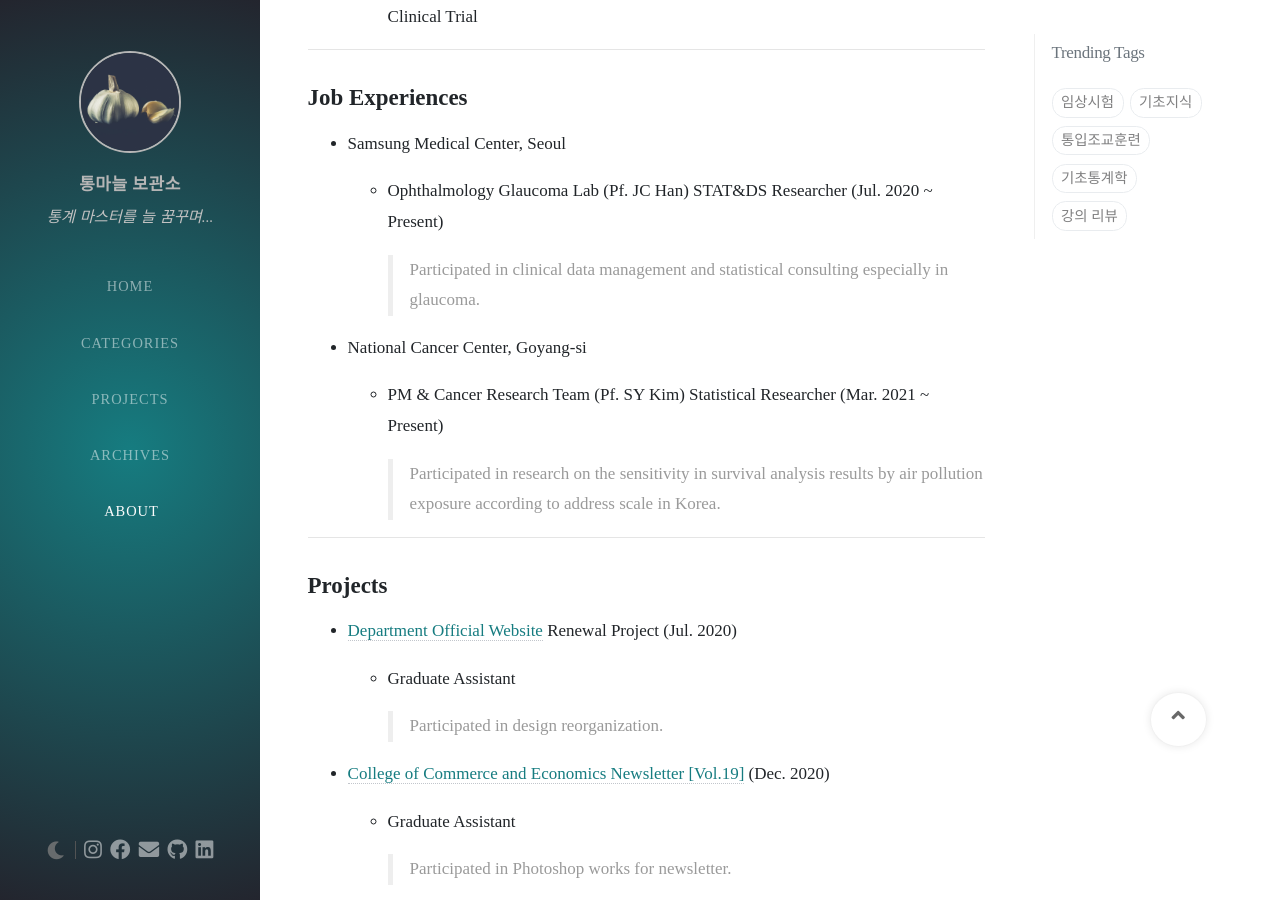
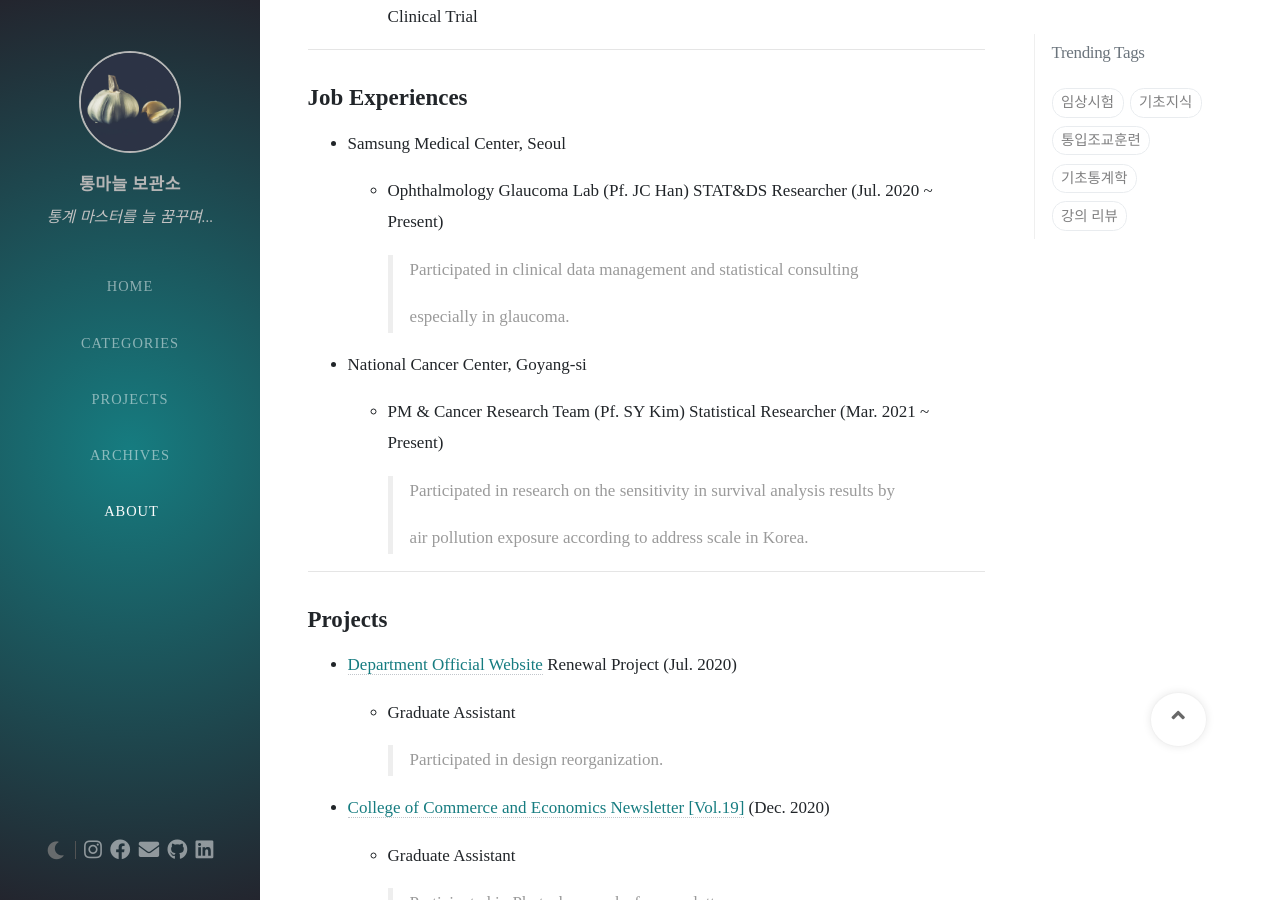
Before and after one commit to Johnnystats/Johnnystats.github.io, a Jekyll site: the page built from tabs/about.md, in a window 1280 px wide and 900 px high, scrolled down 2273 px. Built offline with Jekyll 4.4.1, drawn with Linux system fonts in a browser that asks for light colours; nearby versions of some CDN libraries.

Commit message:
update about

```diff
--- a/tabs/about.md
+++ b/tabs/about.md
@@ -78,13 +78,17 @@ title: About me
 
   + Ophthalmology Glaucoma Lab (Pf. JC Han) STAT&DS Researcher (Jul. 2020 ~ Present)
 
-    > Participated in clinical data management and statistical consulting especially in glaucoma.
+    > Participated in clinical data management and statistical consulting
+    >
+    > especially in glaucoma.
 
 + National Cancer Center, Goyang-si
 
   + PM & Cancer Research Team (Pf. SY Kim) Statistical Researcher (Mar. 2021 ~ Present)
 
-    > Participated in research on the sensitivity in survival analysis results by air pollution exposure according to address scale in Korea.
+    > Participated in research on the sensitivity in survival analysis results by
+    >
+    > air pollution exposure according to address scale in Korea.
 
 ---
 
```
